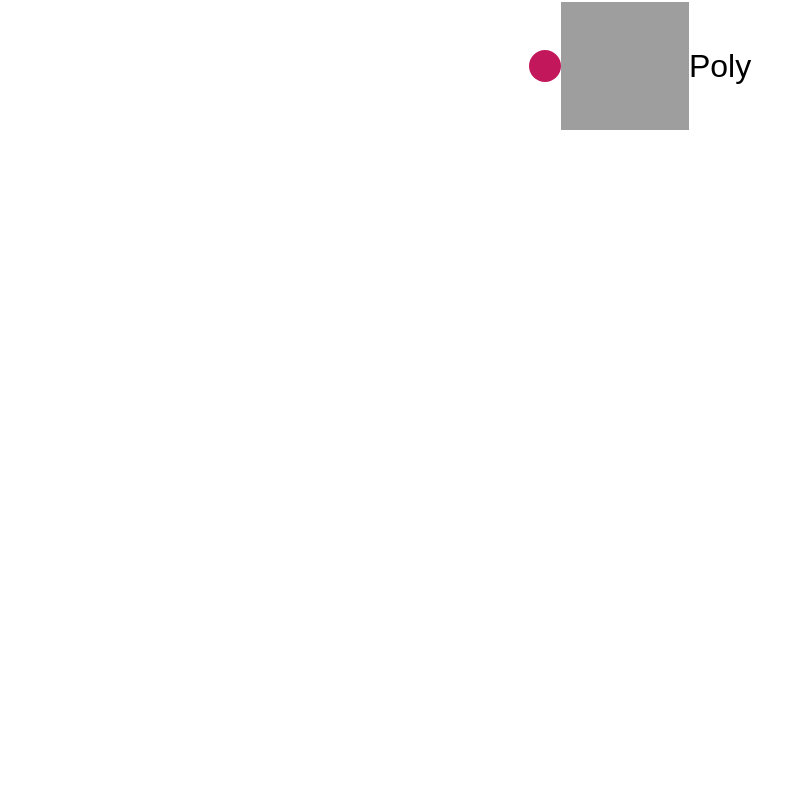
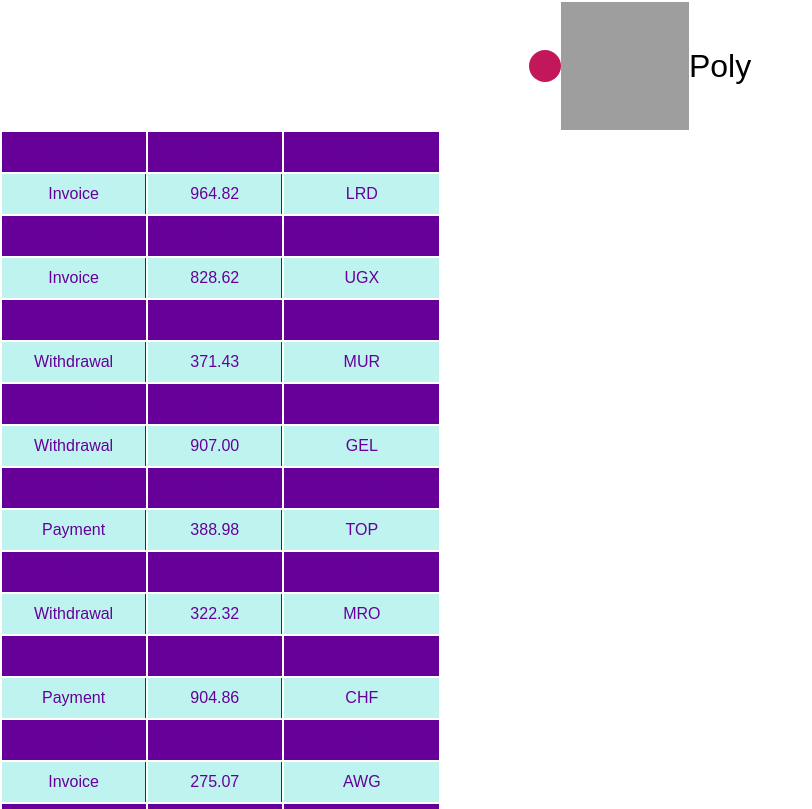
Before and after one commit to DariaTufar/goit-react-hw-01-components-, a React (Create React App) app: page / in a window 1280 px wide. Shown: the part 1011-1820 px from the top of the page, without its empty margins (0-812 px from the left). Before the commit the page ends 1141 px from the top, so only its background shows below. Built offline with nearby package versions, Linux system fonts and the light colour scheme; grey boxes are pictures that could not be loaded.

Commit message:
Transaction Component added

```diff
--- a/src/components/App/App.jsx
+++ b/src/components/App/App.jsx
@@ -6,7 +6,9 @@ import statData from '../../data/data';
 import { FriendList } from 'components/FriendList';
 
 import friends from '../../data/friends';
-// import transactions from '../../data/transactions';
+
+import transactions from '../../data/transactions';
+import { TransactionHistory } from 'components/TransactionHistory/TransactionHistory';
 
 export const App = () => {
   return (
@@ -21,6 +23,7 @@ export const App = () => {
 
       <Statistics title="Upload stats" stats={statData} />
       <FriendList friends={friends} />
+      <TransactionHistory transactions={transactions} />
     </div>
   );
 };
--- /dev/null
+++ b/src/components/TransactionHistory/TransactionHistory.jsx
@@ -0,0 +1,36 @@
+import { PropTypes } from 'prop-types';
+import { Box } from 'components/Box';
+import { Head, Column, Raw } from './TransactionHistory.styled';
+
+export const TransactionHistory = ({ transactions }) => {
+  return (
+    <Box as="table" textAlign="center" color="accent">
+      <Head>
+        <tr>
+          <Column>Type</Column>
+          <Column>Amount</Column>
+          <Column>Currence</Column>
+        </tr>
+      </Head>
+      <tbody>
+        {transactions.map(({ id, type, amount, currency }) => (
+          <Raw key={id}>
+            <Column as="td"> {type}</Column>
+            <Column as="td"> {amount}</Column>
+            <Column as="td"> {currency}</Column>
+          </Raw>
+        ))}
+      </tbody>
+    </Box>
+  );
+};
+TransactionHistory.propTypes = {
+  transactions: PropTypes.arrayOf(
+    PropTypes.exact({
+      id: PropTypes.string.isRequired,
+      type: PropTypes.string.isRequired,
+      amount: PropTypes.string.isRequired,
+      currency: PropTypes.string.isRequired,
+    })
+  ),
+};
--- /dev/null
+++ b/src/components/TransactionHistory/TransactionHistory.styled.js
@@ -0,0 +1,31 @@
+import styled from 'styled-components';
+
+export const Head = styled.thead`
+  text-transform: uppercase;
+  color: ${p => p.theme.colors.primary};
+  background-color: ${p => p.theme.colors.accent};
+`;
+
+export const Column = styled.th`
+  padding: 0.875em 5em;
+  padding-top: ${p => p.theme.space[3]}px;
+  padding-bottom: ${p => p.theme.space[3]}px;
+  padding-right: ${p => p.theme.space[5]}px;
+  padding-left: ${p => p.theme.space[5]}px;
+  font-weight: normal;
+  tbody &:first-child {
+    text-transform: capitalize;
+  }
+  :not(:last-child) {
+    border-right: ${p => p.theme.borders.normal};
+  }
+`;
+
+export const Raw = styled.tr`
+  :nth-child(even) {
+    background-color: ${p => p.theme.colors.accent};
+  }
+  :nth-child(odd) {
+    background-color: ${p => p.theme.colors.bgPrimary};
+  }
+`;
--- /dev/null
+++ b/src/components/TransactionHistory/index.js
@@ -0,0 +1 @@
+export * from `./TransactionHistory`
--- a/src/components/Transactions/Transactions.js
+++ /dev/null
@@ -1,6 +0,0 @@
-import PropTypes from 'prop-types';
-
-
-export const Transactions = () => {
-    // return
-}
--- a/src/components/Transactions/index.js
+++ /dev/null
@@ -1 +0,0 @@
-export * from `./Transactions`
```
Also changed, not shown: src/components/Profile/Profile.jsx (renamed from src/components/Profile/Profile.js).
